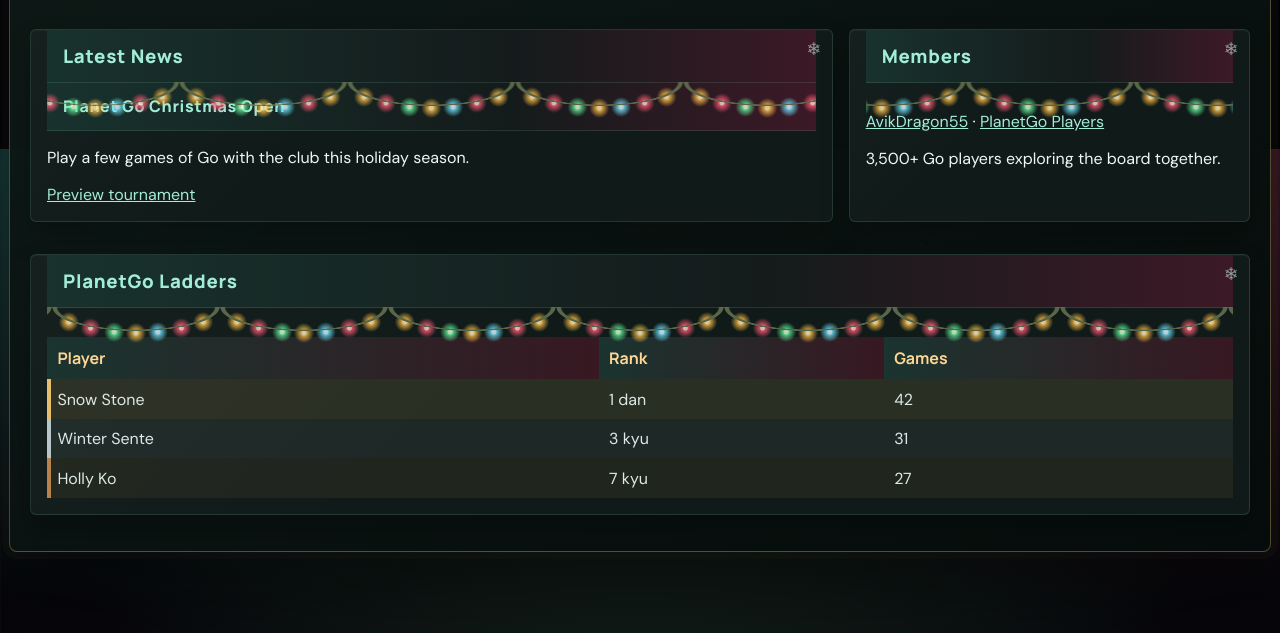
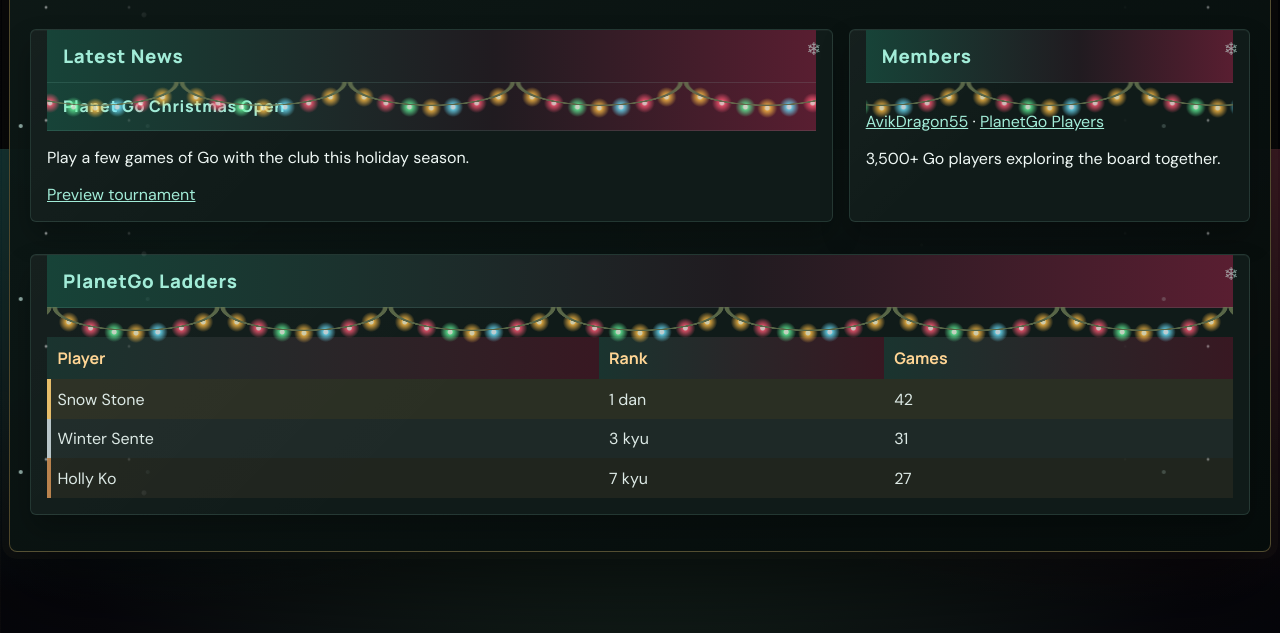
Before and after one commit to avikdragon55/test9999-ogs-assets, a plain HTML site: page christmas-group-preview.html in a window 1280 px wide. Shown: the part 651-1284 px from the top of the page. Drawn offline with Linux system fonts and the light colour scheme.

Commit message:
Add falling snow to Planet Go Christmas group

```diff
--- a/cg.css
+++ b/cg.css
@@ -1 +1 @@
-@import url("./theme-christmas-2026.css?v=2");
+@import url("./theme-christmas-2026.css?v=3");
--- a/christmas-group-preview.html
+++ b/christmas-group-preview.html
@@ -4,7 +4,7 @@
   <meta charset="utf-8">
   <meta name="viewport" content="width=device-width, initial-scale=1">
   <title>PlanetGo Christmas Group Preview</title>
-  <link rel="stylesheet" href="./cg.css?v=2">
+  <link rel="stylesheet" href="./cg.css?v=3">
   <style>
     body { margin: 0; padding: 1px 0; }
     .row { display:grid; grid-template-columns:2fr 1fr; gap:1rem; }
--- a/theme-christmas-2026.css
+++ b/theme-christmas-2026.css
@@ -123,7 +123,35 @@ body:has(.Group.container) {
 }
 
 .Group .banner img { position: absolute; inset: 0; width: 100% !important; height: 100% !important; opacity: 0 !important; }
-.Group > .row { padding: 1.25rem !important; }
+.Group > .row {
+  position: relative;
+  padding: 1.25rem !important;
+}
+
+.Group > .row::after {
+  content: '';
+  position: absolute;
+  inset: 0;
+  z-index: 2;
+  pointer-events: none;
+  opacity: .64;
+  background-image:
+    radial-gradient(circle at 13px 29px, #fff 0 1px, transparent 1.8px),
+    radial-gradient(circle at 46px 71px, #d9fff6 0 1.5px, transparent 2.4px),
+    radial-gradient(circle at 81px 48px, #fff 0 2px, transparent 3px);
+  background-size: 83px 113px, 127px 173px, 191px 239px;
+  mask-image: linear-gradient(90deg, #000, transparent 12% 88%, #000);
+  animation: pg-x-snow 18s linear infinite;
+}
+
+@keyframes pg-x-snow {
+  from { background-position: 0 0, 0 0, 0 0; }
+  to { background-position: 83px 113px, -127px 173px, 191px 478px; }
+}
+
+@media (prefers-reduced-motion: reduce) {
+  .Group > .row::after { animation: none; }
+}
 
 .Group h2 {
   margin: .25rem 0 1rem !important;
@@ -210,7 +238,7 @@ body:has(.Group.container) {
   margin: 0 !important;
   padding: .8rem 1rem !important;
   border-bottom: 1px solid rgba(162, 236, 216, .12);
-  background: linear-gradient(90deg, #18322d, #141b1b 60%, #3c1927) !important;
+  background: linear-gradient(90deg, #174338, #201b20 58%, #591e31) !important;
 }
 
 .Group a, .Group .Player { color: var(--pg-x-jade-soft) !important; }
```
